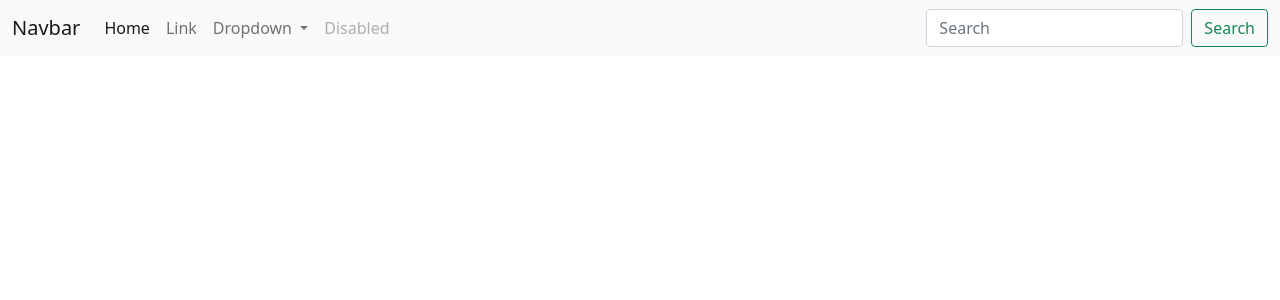
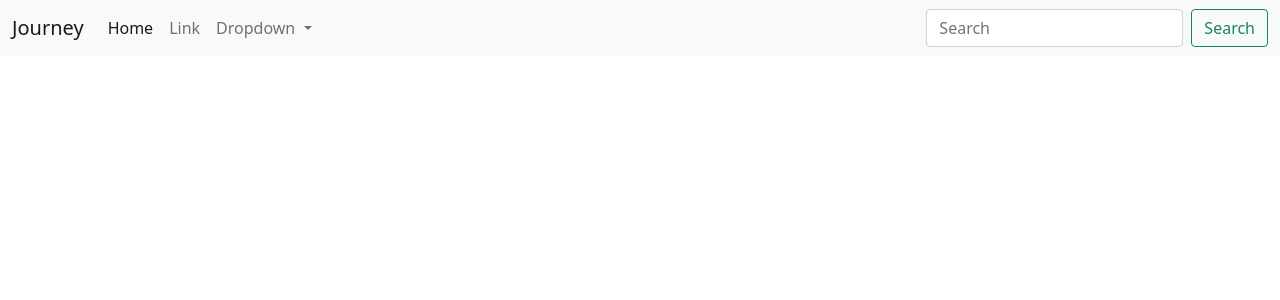
Before and after one commit to bulwarkjj/flask-stuff, a Flask app: template templates/base.html in a window 1280 px wide. Shown: the top 300 px of the page. Run offline with Flask 2, Linux system fonts and the light colour scheme; the template is opened without the code that fills it, so the values that code supplies are empty.

Commit message:
updated navbar to reflect the direction of my app idea

```diff
--- a/templates/navbar.html
+++ b/templates/navbar.html
@@ -1,13 +1,13 @@
 <nav class="navbar navbar-expand-lg navbar-light bg-light">
     <div class="container-fluid">
-      <a class="navbar-brand" href="#">Navbar</a>
+      <a class="navbar-brand" href="#">Journey</a>
       <button class="navbar-toggler" type="button" data-bs-toggle="collapse" data-bs-target="#navbarSupportedContent" aria-controls="navbarSupportedContent" aria-expanded="false" aria-label="Toggle navigation">
         <span class="navbar-toggler-icon"></span>
       </button>
       <div class="collapse navbar-collapse" id="navbarSupportedContent">
         <ul class="navbar-nav me-auto mb-2 mb-lg-0">
           <li class="nav-item">
-            <a class="nav-link active" aria-current="page" href="#">Home</a>
+            <a class="nav-link active" aria-current="page" href="/">Home</a>
           </li>
           <li class="nav-item">
             <a class="nav-link" href="#">Link</a>
@@ -17,14 +17,11 @@
               Dropdown
             </a>
             <ul class="dropdown-menu" aria-labelledby="navbarDropdown">
-              <li><a class="dropdown-item" href="#">Action</a></li>
-              <li><a class="dropdown-item" href="#">Another action</a></li>
+              <li><a class="dropdown-item" href="/articles">Articles</a></li>
+              <li><a class="dropdown-item" href="/about">About</a></li>
               <li><hr class="dropdown-divider"></li>
               <li><a class="dropdown-item" href="#">Something else here</a></li>
             </ul>
-          </li>
-          <li class="nav-item">
-            <a class="nav-link disabled" href="#" tabindex="-1" aria-disabled="true">Disabled</a>
           </li>
         </ul>
         <form class="d-flex">
```
